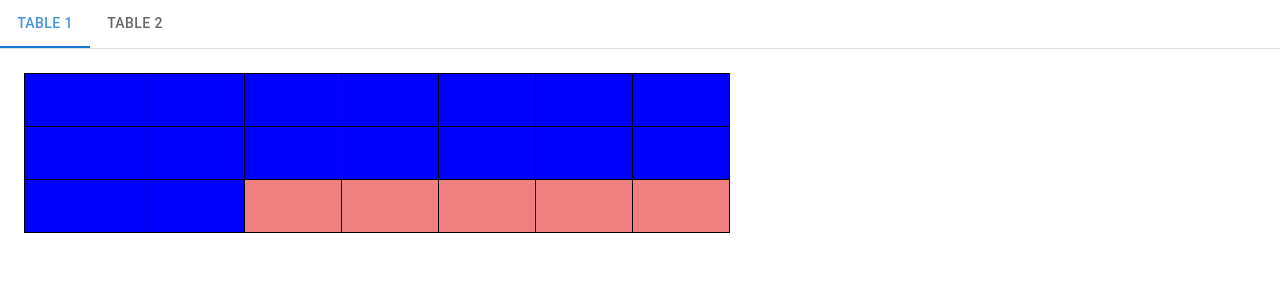
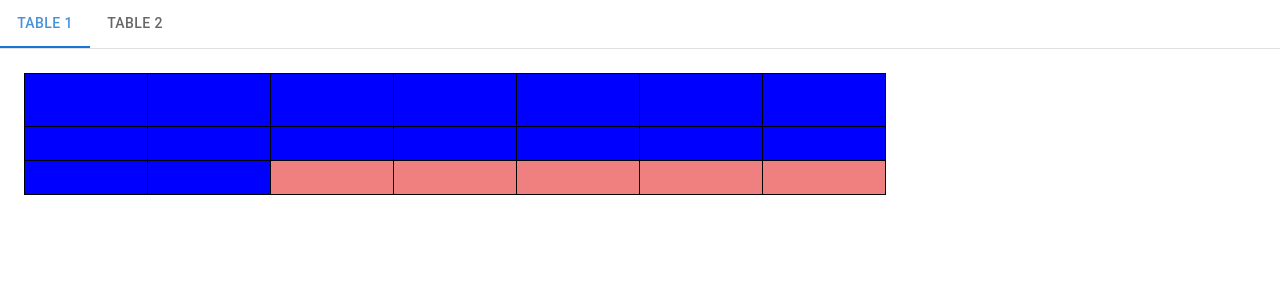
Before and after one commit to dmbalinskiy/ReactTableControl, a React (Create React App) app in the folder table-control/: page / in a window 1280 px wide. Shown: the top 300 px of the page. Built offline with nearby package versions, Linux system fonts and the light colour scheme.

Commit message:
ranges logic integration - cleanup and improvements

```diff
--- a/table-control/src/components/headerCell/headerCell.js
+++ b/table-control/src/components/headerCell/headerCell.js
@@ -3,7 +3,7 @@ import Button from '../button/button.js';
 
 function HeaderCell({cellData, cellTextInput}) {
     return(
-    <th className={`${cellData.idx > 0 ? 'vertical' : ''} headerCell`}>
+    <th className={`${cellData.classes} headerCell `}>
         <div contentEditable={cellData.idx !== 0 || cellData.rowIdx !== 0}
              onInput={e => cellTextInput(cellData, e.currentTarget.textContent)}
              >
--- a/table-control/src/components/table/table.js
+++ b/table-control/src/components/table/table.js
@@ -10,7 +10,7 @@ function Table({colMgr, rowMgr}) {
     //let tableDataInitial = addVirtualItems( getInitialData());
     // const [tableData, setTableData] = useState(addVirtualItems( getInitialData()));
 
-    const [tableData, setTableData] = useState(addVirtualItems( getTableDataByRangeManager(colMgr, rowMgr)));
+    const [tableData, setTableData] = useState(addVirtualItems(adjustRowIndexes(getTableDataByRangeManager(colMgr, rowMgr))));
     let selection = useRef(null);
 
     useEffect(() => {
@@ -33,9 +33,10 @@ function Table({colMgr, rowMgr}) {
             ...newTd.rows.slice(row.idx + (addBefore ? 0 : 1))
         ]
         row.rangeMgr.addCell(cellData);
-        adjustRowIndexes(newTd);
+        newTd = adjustRowIndexes(newTd);
         newTd = addVirtualItems(newTd);
-        setTableData(copyTableData(newTd));
+        newTd = copyTableData(newTd)
+        setTableData(newTd);;
     };
     function handleDeleteRow(cellData) {
         let newTd = removeVirtualItems(tableData);
@@ -43,9 +44,10 @@ function Table({colMgr, rowMgr}) {
         newTd.rowIds.delete(rowToDelete.id);
         newTd.rows = tableData.rows.filter(r => r.idx !== cellData.rowIdx);
         rowToDelete.rangeMgr.deleteCell(cellData);
-        adjustRowIndexes(newTd);
+        newTd = adjustRowIndexes(newTd);
         newTd = addVirtualItems(newTd);
-        setTableData(copyTableData(newTd));;
+        newTd = copyTableData(newTd)
+        setTableData(newTd);;
     }
     function handleAddColumn(cell, addBefore){
         let newTd = removeVirtualItems(tableData);
@@ -54,9 +56,10 @@ function Table({colMgr, rowMgr}) {
             return addColumnToRow(row, cell, idx === 0, addBefore);
         });
         cell.rangeMgr.addCell(cell);
-        adjustRowIndexes(newTd);
+        newTd = adjustRowIndexes(newTd);
         newTd = addVirtualItems(newTd);
-        setTableData(copyTableData(newTd));;
+        newTd = copyTableData(newTd)
+        setTableData(newTd);;
     }
     function handleDeleteColumn(cell){
         let newTd = removeVirtualItems(tableData);
@@ -65,9 +68,10 @@ function Table({colMgr, rowMgr}) {
             return deleteColumnFromRow(row, cell, idx === 0);
         });
         cell.rangeMgr.deleteCell(cell);
-        adjustRowIndexes(newTd);
+        newTd = adjustRowIndexes(newTd);
         newTd = addVirtualItems(newTd);
-        setTableData(copyTableData(newTd));;
+        newTd = copyTableData(newTd)
+        setTableData(newTd);;
     }
     function handleHeaderColumnInput(cell, newText){
         let currSelection = document.getSelection();
@@ -93,8 +97,11 @@ function Table({colMgr, rowMgr}) {
             for(let j = 0; j < row.cells.length; j++){
                 let cell = row.cells[j];
                 adjustCellIndex(cell, j, i, tableData.rows.length, row.cells.length, false, row.id);
+                cell = row.rangeMgr.getCellModifier(row.idx)(cell);
+                cell = cell.rangeMgr.getCellModifier(cell.idx)(cell);
             }
         }
+        return tableData;
     }
 
     function getNewRow(tableData, previousRow, useId = true){
@@ -105,11 +112,6 @@ function Table({colMgr, rowMgr}) {
                     text: ``,
                     rangeMgr: val.rangeMgr,
                     isHeader: idx === 0,
-                }
-                if(useId)
-                {
-                    cell = previousRow.rangeMgr.getCellModifier(previousRow.idx)(cell);
-                    cell = val.rangeMgr.getCellModifier(idx)(cell);
                 }
                 return cell;
             });
@@ -127,8 +129,6 @@ function Table({colMgr, rowMgr}) {
     }
     function addColumnToRow(row, cell, isHeaderCell = false, addBefore = false){
         let newCell = {text: ``, rowIdx: row.idx, isHeader : isHeaderCell, rangeMgr: cell.rangeMgr };
-        newCell = row.rangeMgr.getCellModifier(row.idx)(newCell);
-        newCell = newCell.rangeMgr.getCellModifier(cell.idx)(newCell);
         row.cells = [
             ...row.cells.slice(0, cell.idx + (addBefore ? 0 : 1)),
             newCell,
@@ -142,7 +142,7 @@ function Table({colMgr, rowMgr}) {
         row.cellIds.delete(cell.id);
         return row;
     }
-    function adjustCellIndex(cell, cellIdx, rowIdx, rowCnt, colCnt, isVirtual, rowId){
+    function adjustCellIndex(cell, cellIdx, rowIdx, rowCnt, colCnt, isVirtual){
         cell.idx = cellIdx;
         cell.rowIdx = rowIdx;
         cell.rowCnt = rowCnt;
@@ -288,25 +288,6 @@ function Table({colMgr, rowMgr}) {
         return tableData;
     }
 
-    // function getInitialData() {
-    //     let tableData =
-    //     {
-    //         rowIds: new Set(),
-    //         rows:
-    //         [
-    //             {id: 0, idx:0, cells: [{ id: 0, idx: 0, rowIdx:0, text: "", isHeader: 'true', isVirtual : false}, { id: 1, idx:1, rowIdx:0, text: "h2", isHeader: 'true', isVirtual : false}], cellIds : new Set() },
-    //             {id: 1, idx:1, cells: [{ id: 0, idx: 0, rowIdx:1, text: "val 1", isHeader: 'true', isVirtual : false}, { id: 1, idx:1, rowIdx:0, text: "val 2", isVirtual : false}], cellIds : new Set() },
-    //         ]
-    //     }
-    //     for(let row of tableData.rows){
-    //         ApplyIdToRow(tableData, row);
-    //         for(let id of row.cells.map(c => c.id)){
-    //             row.cellIds.add(id);
-    //         }
-    //     }
-    //     return tableData;
-    // }
-
     function copyTableData(tableData){
         return {
             rowIds : tableData.rowIds,
--- a/table-control/src/components/virtualCell/virtualCell.js
+++ b/table-control/src/components/virtualCell/virtualCell.js
@@ -6,7 +6,7 @@ function VirtualCell({cellData, addRow, deleteRow, addColumn, deleteColumn, rowM
     let itemContentDelete = null;
     let itemContentAddRight = null;
 
-    if(cellData.rowIdx === cellData.rowCnt - 1 && cellData.idx > 0 && cellData.idx < cellData.colCnt - 1){
+    if(cellData.rowIdx === cellData.rowCnt - 1 && cellData.idx < cellData.colCnt - 1){
         itemContentAddLeft =
             <Button handler={() => addColumn(cellData, true)}
                 type='button add row left'
@@ -26,7 +26,7 @@ function VirtualCell({cellData, addRow, deleteRow, addColumn, deleteColumn, rowM
                 isEnabled={cellData.rangeMgr.canAddCell(cellData)}/>
     }
 
-    if(cellData.idx === cellData.colCnt - 1 && cellData.rowIdx > 0 && cellData.rowIdx < cellData.rowCnt - 1){
+    if(cellData.idx === cellData.colCnt - 1 && cellData.rowIdx < cellData.rowCnt - 1){
         itemContentAddLeft =
             <Button handler={() => addRow(cellData, true)}
                 type='button add column left'
--- a/table-control/src/logic/rangeManagersFactory.js
+++ b/table-control/src/logic/rangeManagersFactory.js
@@ -42,7 +42,13 @@ function getHorizontalManagerForTables(){
 
     //range for headers - fixed
     horManager.createAndAddRange(0, 1, 2, true, true,
-        (cellData) => { cellData.isHeader = true; return cellData;},
+        (cellData) => {
+            cellData.isHeader = true;
+            if(cellData.rowIdx === 0 && cellData.idx > 1){
+                cellData.classes = `vertical ${cellData.classes ?? ''}`
+            }
+            return cellData;
+        },
         (cellData) => { });
 
     horManager.createAndAddRange(2, 2, 128, false, false,
```
Also changed, not shown: table-control/src/logic/range.js (+0 -28 lines), table-control/src/components/virtualCell/virtualCell.css (line endings or trailing spaces).
